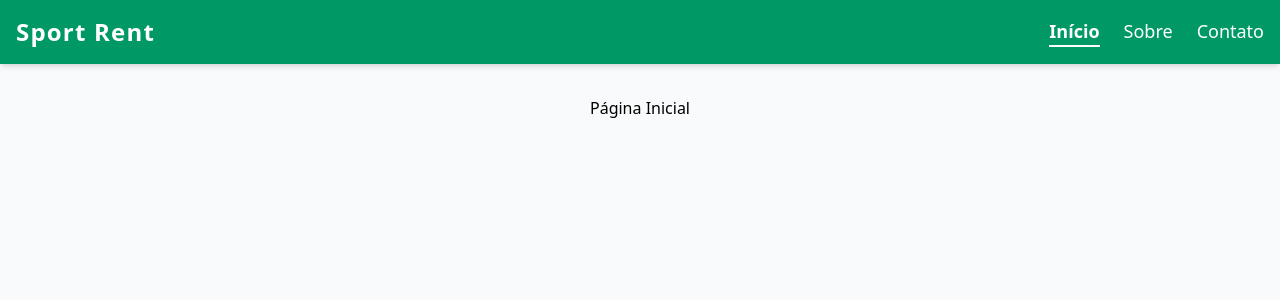
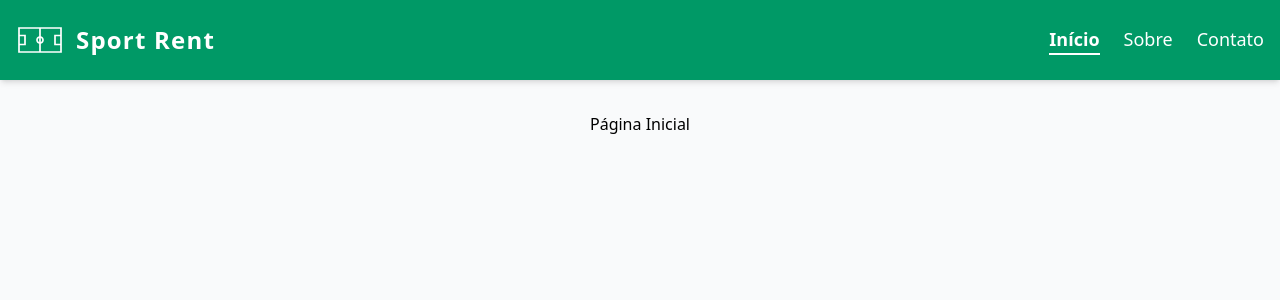
Before and after one commit to gusmaomatheus/sportrent, a React (Vite) app in the folder front/: page / in a window 1280 px wide. Shown: the top 300 px of the page. Built offline with nearby package versions, Linux system fonts and the light colour scheme.

Commit message:
feat(front/components): add Icon to represent app logo in the Header

```diff
--- a/front/src/components/ui/Header/index.tsx
+++ b/front/src/components/ui/Header/index.tsx
@@ -2,6 +2,7 @@ import type { FC } from 'react';
 import { useState } from 'react';
 import { Link, NavLink } from 'react-router-dom';
 
+import { GiSoccerField } from "react-icons/gi";
 import CloseIcon from '../../icons/CloseIcon';
 import MenuIcon from '../../icons/MenuIcon';
 
@@ -26,8 +27,9 @@ const Header: FC = () => {
     return (
         <header className="bg-emerald-600 text-white shadow-md sticky top-0 z-50">
             <div className="container mx-auto flex justify-between items-center p-4">
-                <Link to="/" className="text-2xl font-bold tracking-wider">
-                    Sport Rent
+                <Link to="/" className="flex items-center gap-x-3 text-2xl font-bold tracking-wider">
+                    <GiSoccerField size="48px" />
+                    <span>Sport Rent</span>
                 </Link>
 
                 <nav className="hidden md:flex space-x-6">
```
